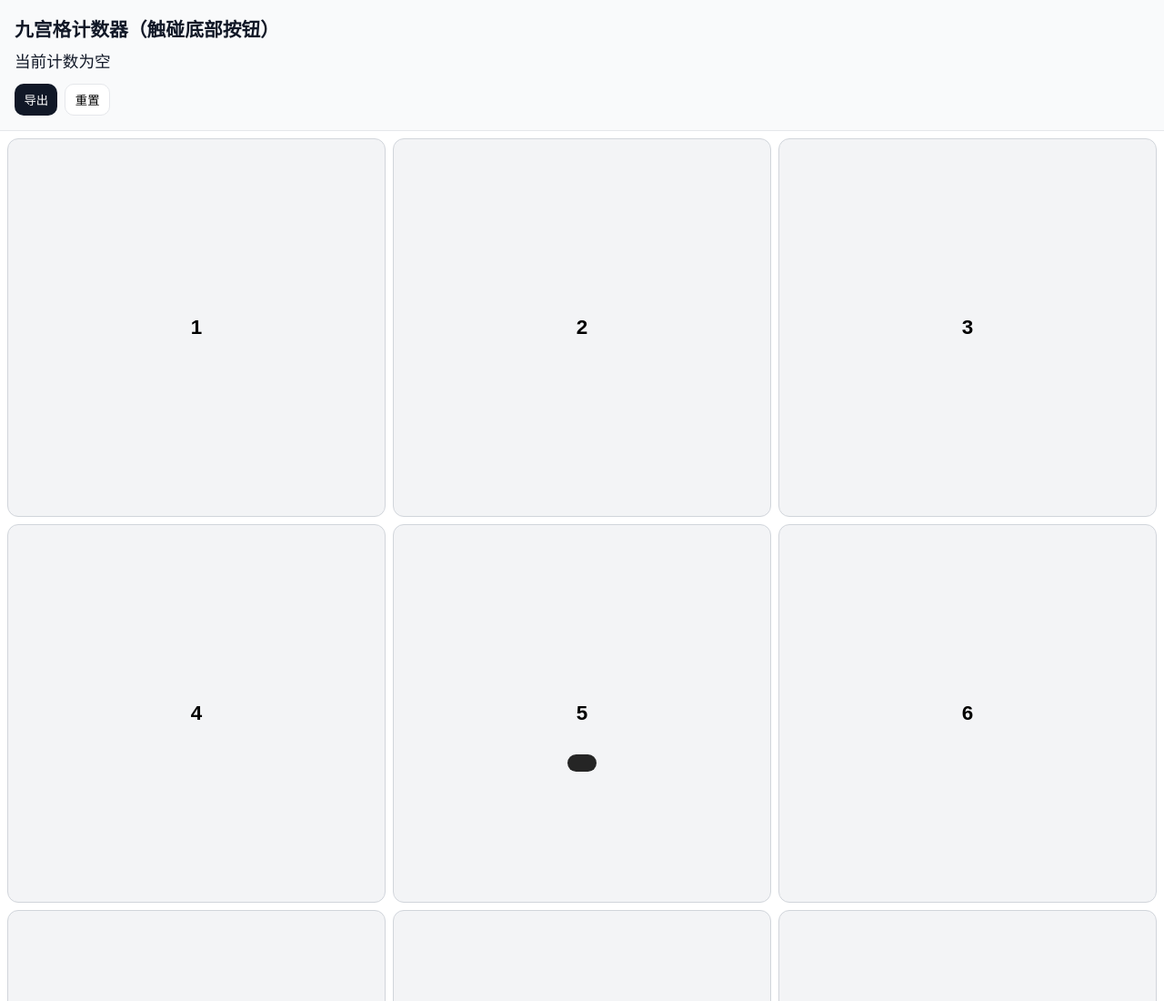
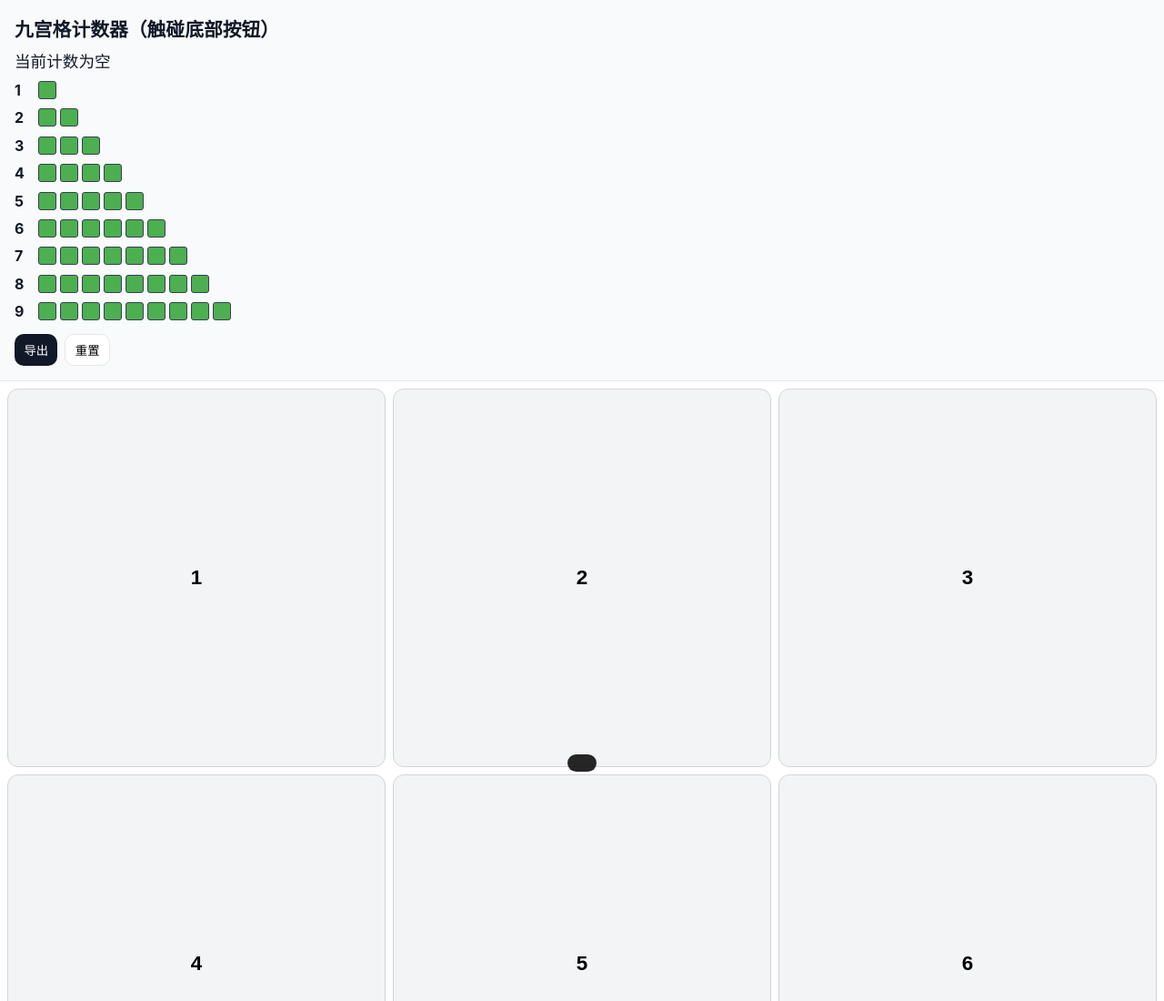
Before and after one commit to ChangnanPeng/mobile-tile-counter, a plain HTML site: page index.html in a window 1280 px wide. Shown: the top 1100 px of the page at 91% size. Drawn offline with Linux system fonts and the light colour scheme.

Commit message:
Update index.html. Modify the display of number counts.

```diff
--- a/index.html
+++ b/index.html
@@ -37,9 +37,26 @@
       font-size: 1.1rem;
       margin-bottom: .5rem;
     }
-    .counts {
-      line-height: 1.8;
+    .counts .row {
+      display: flex;
+      align-items: center;
+      margin-bottom: .4rem;
     }
+    .counts .row span {
+      width: 1.5rem;
+      font-weight: bold;
+    }
+    .box {
+      width: 18px;
+      height: 18px;
+      margin: 2px;
+      border: 1px solid #374151;
+      display: inline-block;
+      border-radius: 3px;
+    }
+    .green { background: #4caf50; }
+    .gray { background: #d1d5db; }
+
     .grid-wrap {
       background: #fff;
       border-top: 1px solid #e5e7eb;
@@ -59,9 +76,8 @@
       background: #f3f4f6;
       transition: background .2s;
     }
-    .grid-btn:active {
-      background: #dbeafe;
-    }
+    .grid-btn:active { background: #dbeafe; }
+
     .bar {
       position: fixed;
       bottom: -3rem;
@@ -75,9 +91,8 @@
       transition: bottom .3s;
       z-index: 1000;
     }
-    .bar.show {
-      bottom: 1.2rem;
-    }
+    .bar.show { bottom: 1.2rem; }
+
     .sr-only {
       position: absolute;
       width: 1px;
@@ -128,63 +143,84 @@
   </main>
 
   <script>
-    const counts = JSON.parse(localStorage.getItem("counts") || "{}");
+    // 初始化状态：记录每行有多少个灰框
+    let state = JSON.parse(localStorage.getItem("counterState") || "{}");
+    for (let i = 1; i <= 9; i++) {
+      if (state[i] === undefined) state[i] = 0;
+    }
+
     const countList = document.getElementById("countList");
     const summary = document.getElementById("summary");
     const ariaLive = document.getElementById("ariaLive");
-    const hintBar = document.getElementById("hintBar");
 
+    // 渲染
     function renderCounts() {
       countList.innerHTML = "";
-      const entries = Object.entries(counts);
-      if (entries.length === 0) {
-        summary.textContent = "当前计数为空";
-        return;
+      let hasAny = false;
+      for (let i = 1; i <= 9; i++) {
+        const row = document.createElement("div");
+        row.className = "row";
+        row.setAttribute("data-num", i);
+
+        const label = document.createElement("span");
+        label.textContent = i;
+        row.appendChild(label);
+
+        for (let j = 0; j < i; j++) {
+          const box = document.createElement("div");
+          if (j < i - state[i]) {
+            box.className = "box green";
+          } else {
+            box.className = "box gray";
+          }
+          row.appendChild(box);
+        }
+
+        countList.appendChild(row);
+        if (state[i] > 0) hasAny = true;
       }
-      summary.textContent = "当前计数：";
-      entries.forEach(([num, val]) => {
-        const div = document.createElement("div");
-        div.textContent = `数字 ${num} 已点击 ${val} 次`;
-        countList.appendChild(div);
-      });
+      summary.textContent = hasAny ? "当前状态：" : "当前计数为空";
     }
 
+    // 按钮点击
     document.querySelectorAll(".grid-btn").forEach(btn => {
       btn.addEventListener("click", () => {
-        const num = btn.dataset.num;
-        counts[num] = (counts[num] || 0) + 1;
-        localStorage.setItem("counts", JSON.stringify(counts));
-        renderCounts();
-        ariaLive.textContent = `数字 ${num} 已加 1，总计 ${counts[num]} 次`;
+        const num = parseInt(btn.dataset.num);
+        if (state[num] < num) {
+          state[num]++;
+          localStorage.setItem("counterState", JSON.stringify(state));
+          renderCounts();
+          ariaLive.textContent = `数字 ${num} 变灰 ${state[num]} 个方框`;
+        }
       });
     });
 
+    // 重置
     document.getElementById("resetBtn").addEventListener("click", () => {
-      Object.keys(counts).forEach(k => delete counts[k]);
-      localStorage.removeItem("counts");
+      for (let i = 1; i <= 9; i++) state[i] = 0;
+      localStorage.setItem("counterState", JSON.stringify(state));
       renderCounts();
     });
 
+    // 导出
     document.getElementById("exportBtn").addEventListener("click", () => {
-      const blob = new Blob([JSON.stringify(counts, null, 2)], {type:"application/json"});
+      const blob = new Blob([JSON.stringify(state, null, 2)], {type:"application/json"});
       const url = URL.createObjectURL(blob);
       const a = document.createElement("a");
       a.href = url;
-      a.download = "counts.json";
+      a.download = "state.json";
       a.click();
       URL.revokeObjectURL(url);
     });
 
     renderCounts();
 
-    // 注册 Service Worker 以支持离线访问
+    // 注册 Service Worker
     if ('serviceWorker' in navigator) {
       window.addEventListener('load', () => {
         navigator.serviceWorker.register('sw.js')
           .then(reg => {
             console.log('Service Worker 注册成功:', reg.scope);
-
-            // 检测新版本
             reg.onupdatefound = () => {
               const newWorker = reg.installing;
               newWorker.onstatechange = () => {
@@ -196,14 +232,11 @@
           })
           .catch(err => console.error('Service Worker 注册失败:', err));
       });
-
-      // 当新 SW 接管后，刷新页面
       navigator.serviceWorker.addEventListener('controllerchange', () => {
         window.location.reload();
       });
     }
 
-    // 显示更新提示条
     function showUpdateBar() {
       const bar = document.getElementById('hintBar');
       bar.textContent = '发现新版本，点击刷新';
```
